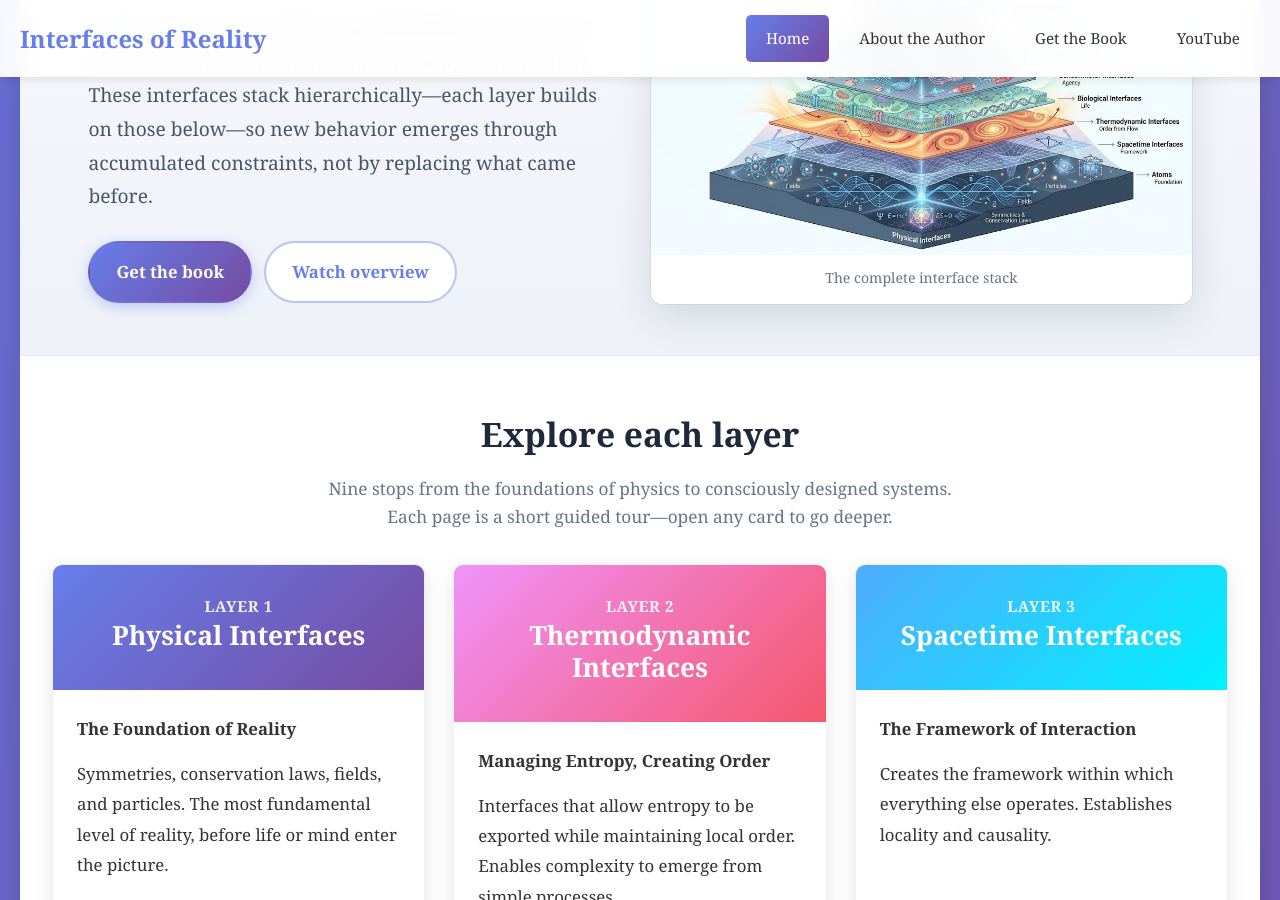
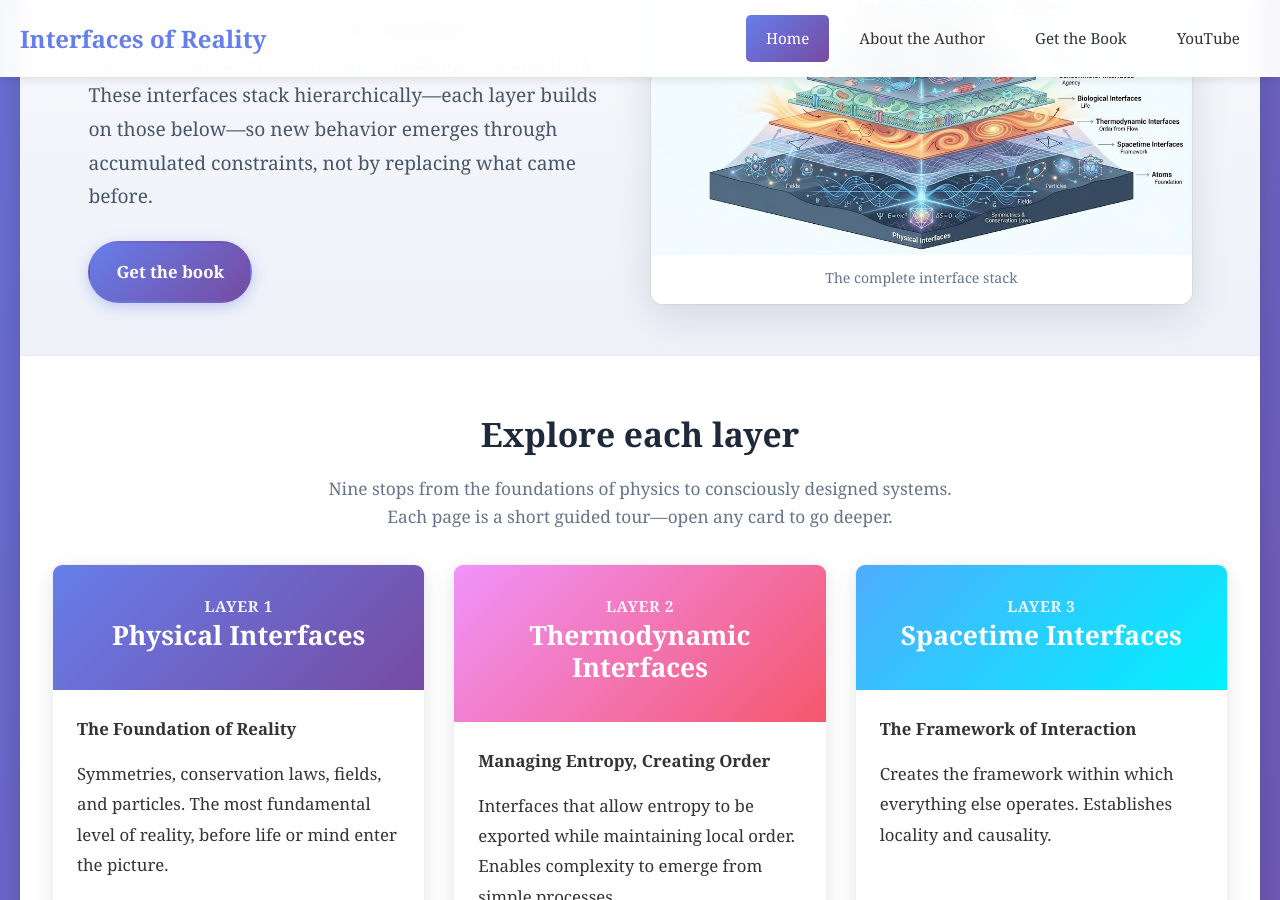
Before and after one commit to fellahst/interfaces_of_reality_book, a Jekyll site: the page built from docs/index.md, in a window 1280 px wide and 900 px high, scrolled down 1175 px. Built offline with Jekyll 4.4.1, drawn with Linux system fonts in a browser that asks for light colours.

Commit message:
Home: remove redundant Watch overview button
Co-authored-by: Cursor <cursoragent@cursor.com>

```diff
--- a/docs/index.md
+++ b/docs/index.md
@@ -35,7 +35,6 @@ subtitle: How Life, Mind, and Machines Navigate a World of Possibilities
                 <p class="home-lead">Reality organizes itself through <strong>interfaces</strong>: boundaries that constrain interaction while enabling coordination. These interfaces stack hierarchically—each layer builds on those below—so new behavior emerges through accumulated constraints, not by replacing what came before.</p>
                 <div class="home-cta">
                     <a href="{{ '/get-the-book.html' | relative_url }}" class="btn-home btn-home--primary">Get the book</a>
-                    <a href="#book-overview" class="btn-home btn-home--secondary">Watch overview</a>
                 </div>
             </div>
             <div class="home-intro-media">
```
